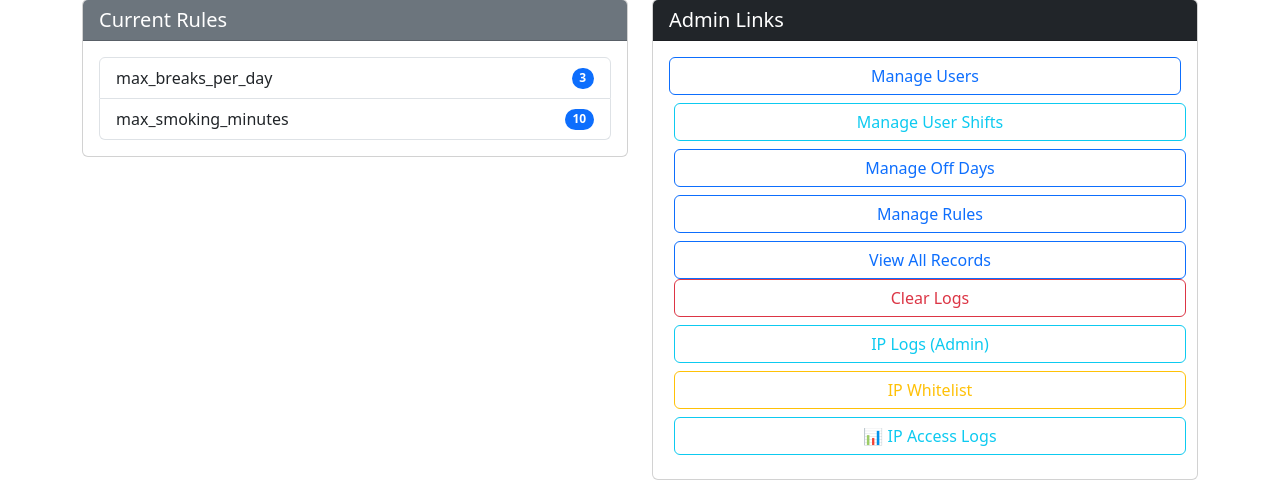
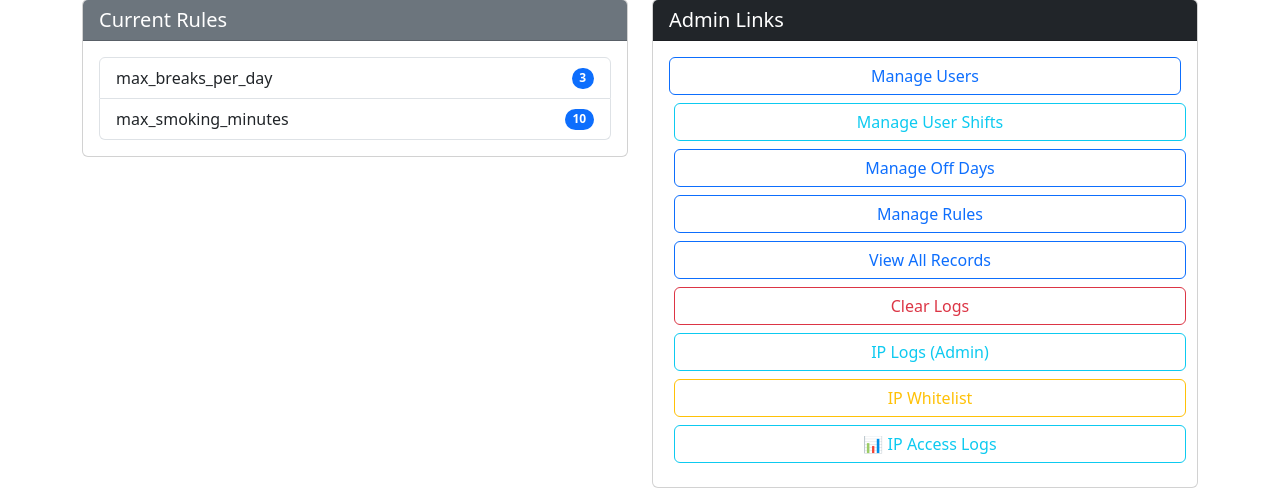
Before and after one commit to epipeliners/attendance-system, a Flask app: page /dashboard in a window 1280 px wide. Shown: the part 638-1126 px from the top of the page. Run offline with Flask 3, Linux system fonts and the light colour scheme; a user stored in the database is signed in; data comes from the database, SQL or seed files in the repository; data that the repository does not hold is empty; some libraries are stand-ins or nearby versions.

```diff
--- a/templates/dashboard.html
+++ b/templates/dashboard.html
@@ -173,7 +173,7 @@
                         <a href="{{ url_for('user_shifts') }}" class="btn btn-outline-info mb-2 w-100">Manage User Shifts</a>
                         <a href="{{ url_for('off_day') }}" class="btn btn-outline-primary mb-2 w-100">Manage Off Days</a>
                         <a href="{{ url_for('rules') }}" class="btn btn-outline-primary mb-2 w-100">Manage Rules</a>
-                        <a href="{{ url_for('records') }}" class="btn btn-outline-primary w-100">View All Records</a>
+                        <a href="{{ url_for('records') }}" class="btn btn-outline-primary mb-2 w-100">View All Records</a>
                         <a href="{{ url_for('clear_logs') }}" class="btn btn-outline-danger mb-2 w-100">Clear Logs</a>
                         <a href="{{ url_for('ip.all_ips') }}" class="btn btn-outline-info mb-2 w-100">
                             <i class="fas fa-network-wired"></i> IP Logs (Admin)</a>
@@ -190,7 +190,7 @@
                         <h5 class="mb-0">Links</h5>
                     </div>git
                     <div class="card-body">
-                        <a href="{{ url_for('records') }}" class="btn btn-outline-primary w-100">View My Records</a>
+                        <a href="{{ url_for('records') }}" class="btn btn-outline-primary mb-2 w-100">View My Records</a>
                         <a href="{{ url_for('ip.my_ips') }}" class="btn btn-outline-info mb-2 w-100">
                             <i class="fas fa-history"></i> My IP History</a>
                     </div>
```
